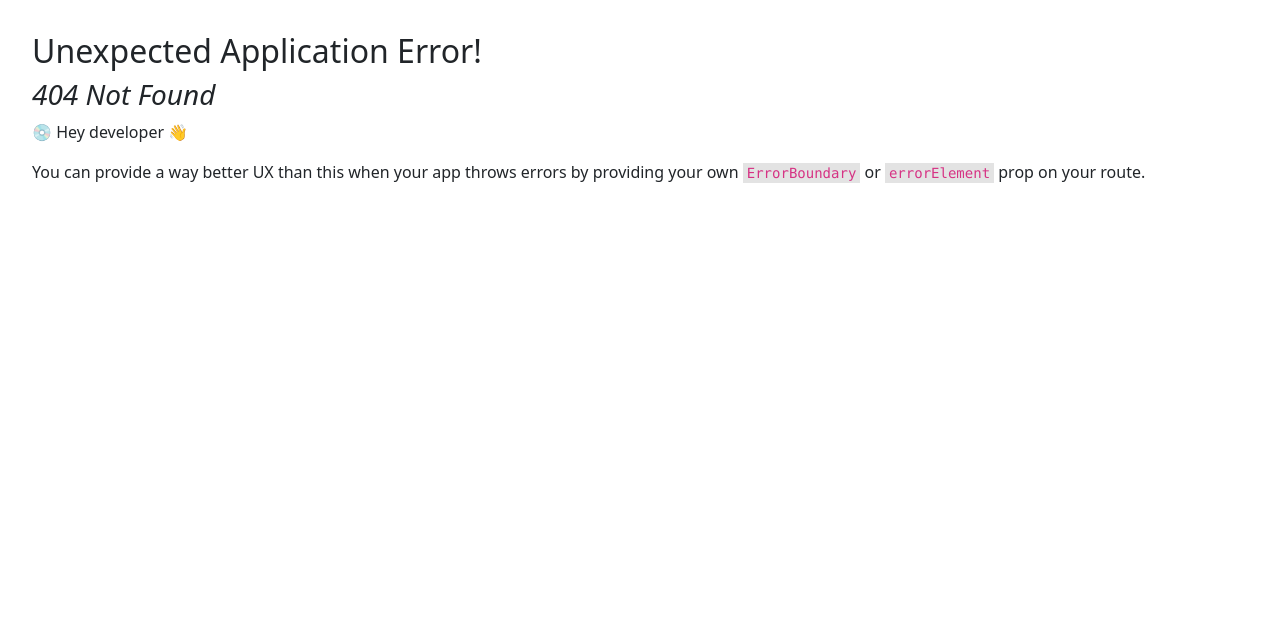
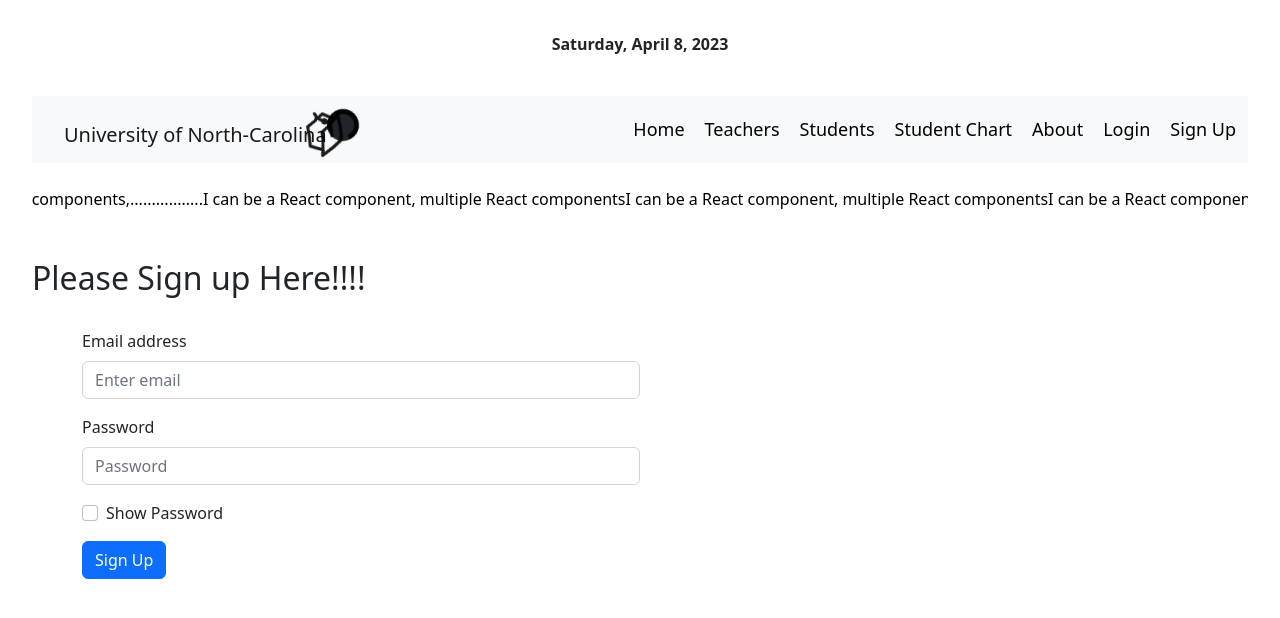
Before and after one commit to Galib24/university-with-react, a React (Vite) app: page /signUp in a window 1280 px wide. Before the commit this address had no page. Shown: the top 618 px of the page. Built offline with nearby package versions, Linux system fonts and the light colour scheme.

Commit message:
added login and sign up

```diff
--- a/package.json
+++ b/package.json
@@ -10,12 +10,13 @@
   },
   "dependencies": {
     "@popperjs/core": "^2.11.7",
+    "aos": "^3.0.0-beta.6",
     "bootstrap": "^5.2.3",
     "localforage": "^1.10.0",
     "match-sorter": "^6.3.1",
     "moment": "^2.29.4",
     "react": "^18.2.0",
-    "react-bootstrap": "^2.7.2",
+    "react-bootstrap": "^2.7.4",
     "react-dom": "^18.2.0",
     "react-fast-marquee": "^1.3.5",
     "react-router-dom": "^6.10.0",
--- a/src/Components/Header/Header.jsx
+++ b/src/Components/Header/Header.jsx
@@ -6,7 +6,6 @@ import Nav from 'react-bootstrap/Nav';
 import Navbar from 'react-bootstrap/Navbar';
 import './Header.css'
 import moment from 'moment';
-import Button from 'react-bootstrap/Button';
 import Marquee from "react-fast-marquee";
 
 const Header = () => {
@@ -16,12 +15,7 @@ const Header = () => {
                 <p>{moment().format("dddd, MMMM D, YYYY")}</p>
             </div>
             <br />
-            <div className='d-flex mb-4'>
-                <Button variant="danger">Update Info</Button>
-                <Marquee className='text-black' speed={60}>
-                    I can be a React component, multiple React components,.................I can be a React component, multiple React componentsI can be a React component, multiple React componentsI can be   a React component, multiple React components ..........
-                </Marquee>
-            </div>
+
             <Navbar bg="light" expand="lg" className='mb-4'>
                 <Container fluid>
                     <Navbar.Brand href="/">University of North-Carolina
@@ -51,6 +45,8 @@ const Header = () => {
                                 <Link to='/students'>Students</Link>
                                 <Link to='/studentChart'>Student Chart</Link>
                                 <Link to='/about'>About</Link>
+                                <Link to='/login'>Login</Link>
+                                <Link to='/signUp'>Sign Up</Link>
 
                             </nav>
 
@@ -58,6 +54,11 @@ const Header = () => {
                     </Navbar.Collapse>
                 </Container>
             </Navbar>
+            <div className='d-flex mb-4'>
+                <Marquee className='text-black' speed={60}>
+                    I can be a React component, multiple React components,.................I can be a React component, multiple React componentsI can be a React component, multiple React componentsI can be   a React component, multiple React components ..........
+                </Marquee>
+            </div>
 
         </div>
     );
--- /dev/null
+++ b/src/Components/Signup/SignUp.jsx
@@ -0,0 +1,37 @@
+import React from 'react';
+import { Container } from 'react-bootstrap';
+import Button from 'react-bootstrap/Button';
+import Form from 'react-bootstrap/Form';
+const SignUp = () => {
+    return (
+        <>
+            <div className='mt-5'>
+            <h2>Please Sign up Here!!!!</h2>
+
+            {/* card section */}
+            <Container>
+                <Form>
+                    <Form.Group className="mb-3" controlId="formBasicEmail">
+                        <Form.Label className='mt-4'>Email address</Form.Label>
+                        <Form.Control className='w-50' type="email" placeholder="Enter email" />
+                    </Form.Group>
+
+                    <Form.Group className="mb-3" controlId="formBasicPassword">
+                        <Form.Label>Password</Form.Label>
+                        <Form.Control className='w-50' type="password" placeholder="Password" />
+                    </Form.Group>
+                    <Form.Group className="mb-3" controlId="formBasicCheckbox">
+                        <Form.Check type="checkbox" label="Show Password" />
+                    </Form.Group>
+                    <Button variant="primary" type="submit">
+                       Sign Up
+                    </Button>
+                </Form>
+            </Container>
+
+        </div>
+        </>
+    );
+};
+
+export default SignUp;
--- /dev/null
+++ b/src/Components/login/Login.jsx
@@ -0,0 +1,36 @@
+import React from 'react';
+import { Container } from 'react-bootstrap';
+import Button from 'react-bootstrap/Button';
+import Form from 'react-bootstrap/Form';
+const Login = () => {
+    return (
+        <div className='mt-5'>
+            <h2>Please LogIn Here!!!!</h2>
+
+            {/* card section */}
+            <Container>
+                <Form>
+                    <Form.Group className="mb-3" controlId="formBasicEmail">
+                        <Form.Label className='mt-4'>Email address</Form.Label>
+                        <Form.Control className='w-50' type="email" placeholder="Enter email" />
+                    </Form.Group>
+
+                    <Form.Group className="mb-3" controlId="formBasicPassword">
+                        <Form.Label>Password</Form.Label>
+                        <Form.Control className='w-50' type="password" placeholder="Password" />
+                    </Form.Group>
+                    <Form.Group className="mb-3" controlId="formBasicCheckbox">
+                        <Form.Check type="checkbox" label="Show Password" />
+                    </Form.Group>
+                    <Button variant="primary" type="submit">
+                       Login
+                    </Button>
+                </Form>
+            </Container>
+
+
+        </div>
+    );
+};
+
+export default Login;
```
Also changed, not shown: src/main.jsx (+10 -0 lines), 1 other file (tests, documents, lock files or other folders).
